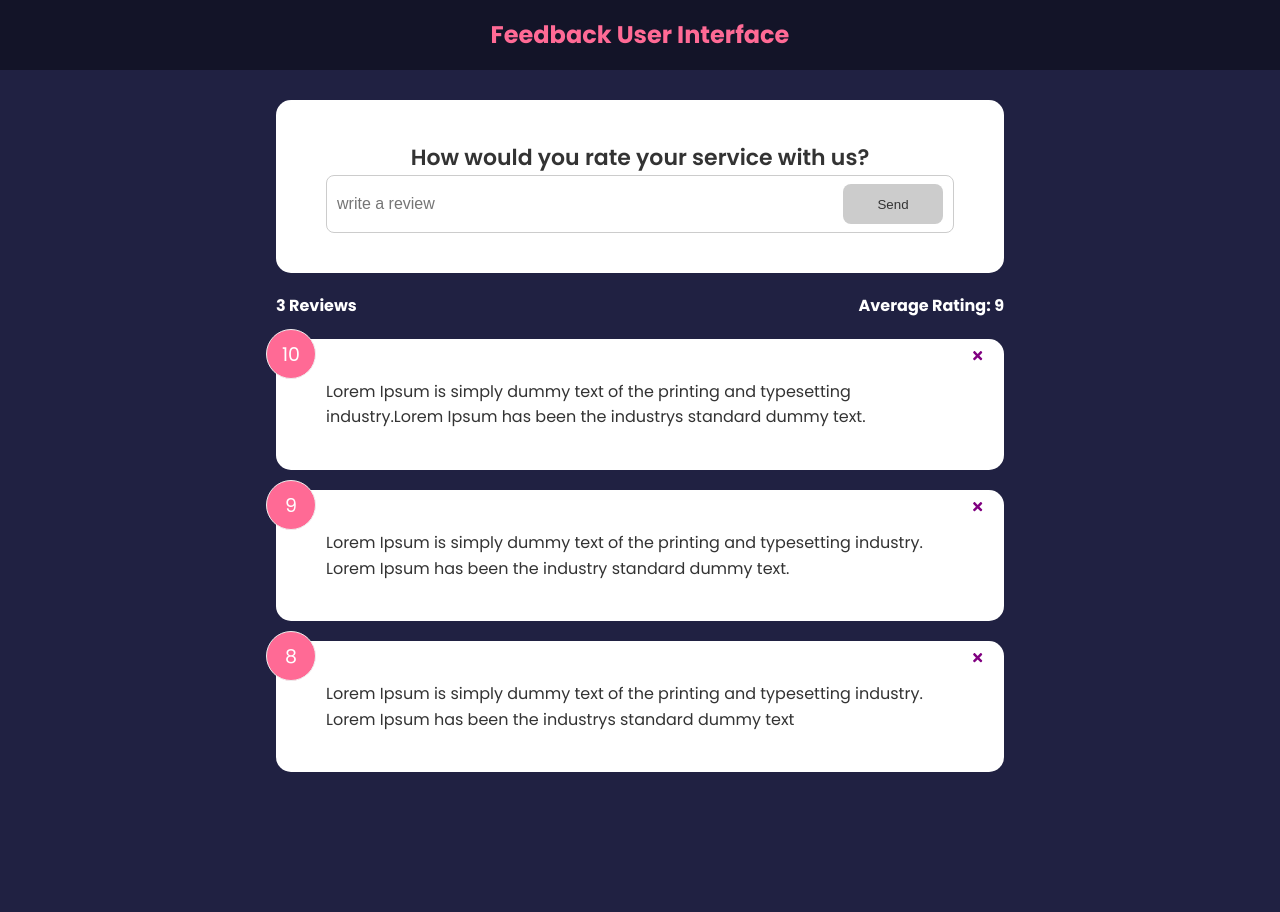
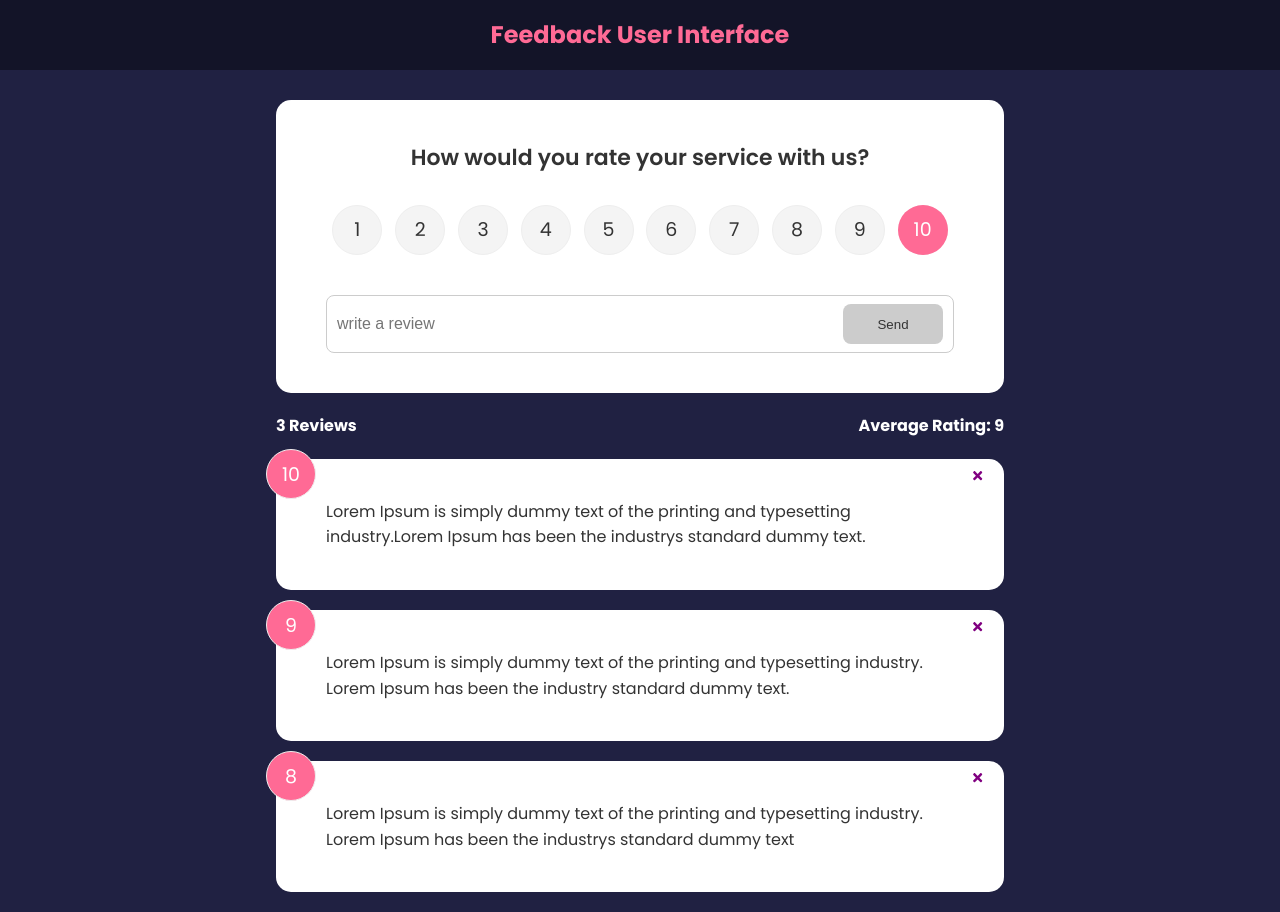
Before and after one commit to shreshthmishra/Frontend-Projects, a React (Create React App) app in the folder feedback-app/: page / in a window 1280 px wide. Before the commit the page ends 800 px from the top, so only its background shows below. Built offline with nearby package versions, Linux system fonts and the light colour scheme.

Commit message:
add Rating Select

```diff
--- a/feedback-app/src/components/FeedbackForm.jsx
+++ b/feedback-app/src/components/FeedbackForm.jsx
@@ -1,9 +1,11 @@
 import Card from "./shared/Card"
 import {useState} from "react"
 import Button from "./shared/Button"
+import RatingSelect from "./RatingSelect"
 
 function FeedbackForm(){
   const [text,setText]=useState('')
+  const [rating,setRating]=useState(10)
   const [btnDisabled,setBtnDisabled]=useState(true)
   const [message,setMessage]=useState('')
 
@@ -25,6 +27,7 @@
     <Card>
       <form>
         <h2>How would you rate your service with us?</h2>
+        <RatingSelect select ={(rating)=> setRating(rating)} />
         <div className="input-group">
           <input onChange={handleTextChange} type="text" placeholder="write a review" value={text}/>
           <Button type="submit" isDisabled={btnDisabled}> Send </Button>
--- /dev/null
+++ b/feedback-app/src/components/RatingSelect.jsx
@@ -0,0 +1,58 @@
+import { useState } from "react"
+
+
+function RatingSelect({select}){
+  const [selected,setSelected]=useState(10)
+  function handleChange(e){
+    const num=+e.currentTarget.value;
+    setSelected(num);
+    select(num);
+  }
+
+  return (
+    <ul className="rating">
+      <li>
+        <input type="radio" id='num1' name='rating' value='1' onChange={handleChange} checked={selected===1} />
+        <label htmlFor="num1">1</label>
+      </li>
+      <li>
+        <input type="radio" id='num2' name='rating' value='2' onChange={handleChange} checked={selected===2} />
+        <label htmlFor="num2">2</label>
+      </li>
+      <li>
+        <input type="radio" id='num3' name='rating' value='3' onChange={handleChange} checked={selected===3} />
+        <label htmlFor="num3">3</label>
+      </li>
+      <li>
+        <input type="radio" id='num4' name='rating' value='4' onChange={handleChange} checked={selected===4} />
+        <label htmlFor="num4">4</label>
+      </li>
+      <li>
+        <input type="radio" id='num5' name='rating' value='5' onChange={handleChange} checked={selected===5} />
+        <label htmlFor="num5">5</label>
+      </li>
+      <li>
+        <input type="radio" id='num6' name='rating' value='6' onChange={handleChange} checked={selected===6} />
+        <label htmlFor="num6">6</label>
+      </li>
+      <li>
+        <input type="radio" id='num7' name='rating' value='7' onChange={handleChange} checked={selected===7} />
+        <label htmlFor="num7">7</label>
+      </li>
+      <li>
+        <input type="radio" id='num8' name='rating' value='8' onChange={handleChange} checked={selected===8} />
+        <label htmlFor="num8">8</label>
+      </li>
+      <li>
+        <input type="radio" id='num9' name='rating' value='9' onChange={handleChange} checked={selected===9} />
+        <label htmlFor="num9">9</label>
+      </li>
+      <li>
+        <input type="radio" id='num10' name='rating' value='10' onChange={handleChange} checked={selected===10} />
+        <label htmlFor="num10">10</label>
+      </li>
+    </ul>
+  )
+}
+
+export default RatingSelect
```
